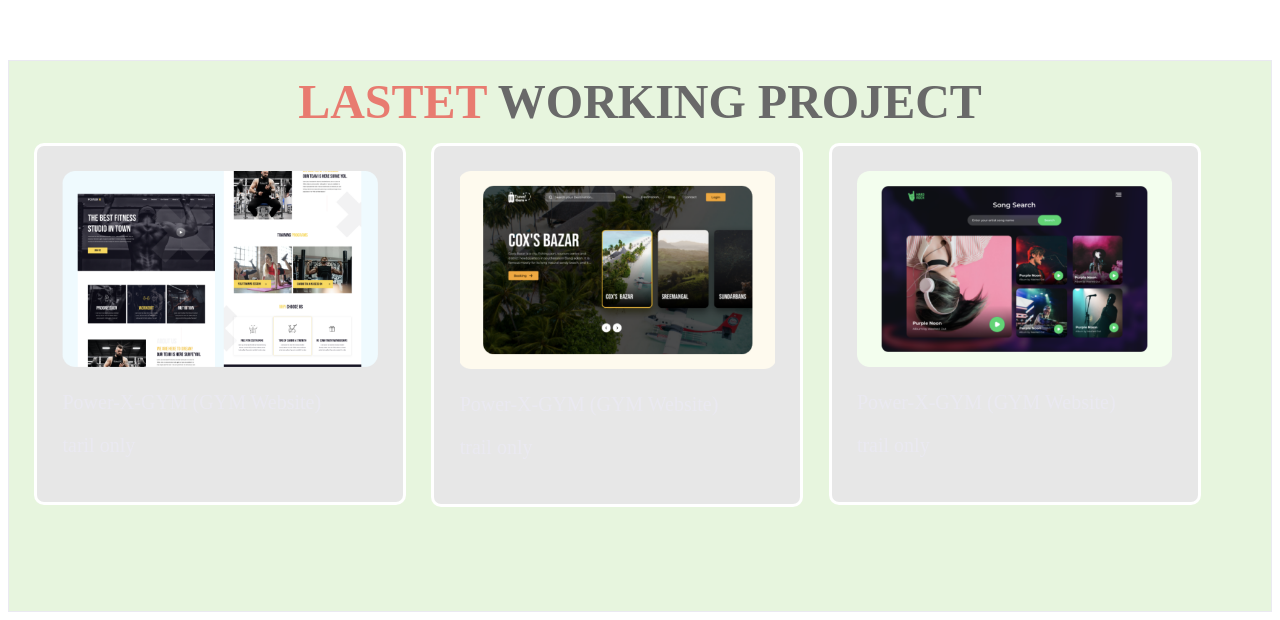
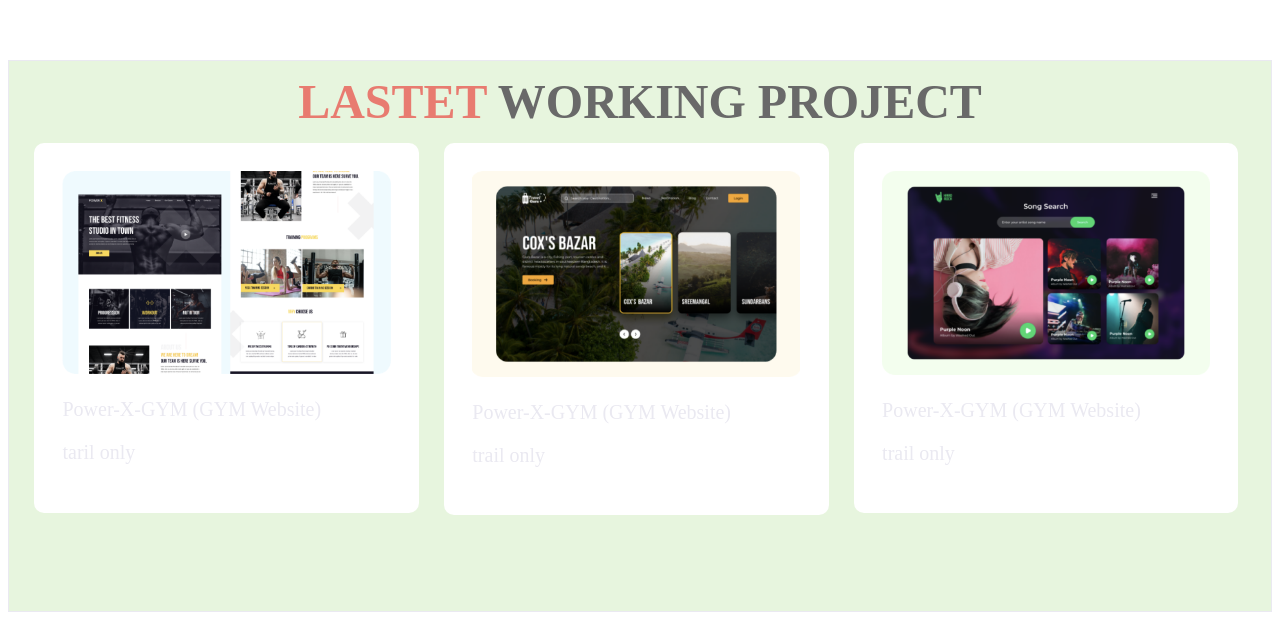
Before and after one commit to Alaminkhan5/personal-website-main, a plain HTML site: page index.html in a window 1280 px wide. Shown: the part 1148-1768 px from the top of the page. Drawn offline with Linux system fonts and the light colour scheme.

Commit message:
new text

```diff
--- a/style.css
+++ b/style.css
@@ -17,5 +17,5 @@ h1{color: dimgray; font-size: 100%;}
     .top-text{height: 100px;text-align: end;
 }
 #section-three{border:1px solid; color: rgb(234, 233, 241); background-color: rgb(231, 245, 222);}
-.one-third-width{width: 25%; float: left; margin-left: 2%;padding: 2%; border: solid rgb(255, 255, 255); border-radius: 10px; background-color: rgb(231, 231, 231);}
+.one-third-width{width: 26%; float: left; margin-left: 2%;padding: 2%; border: solid rgb(255, 255, 255); border-radius: 10px; background-color: white;}
 .one-third-width img{width: 100%;}
```
